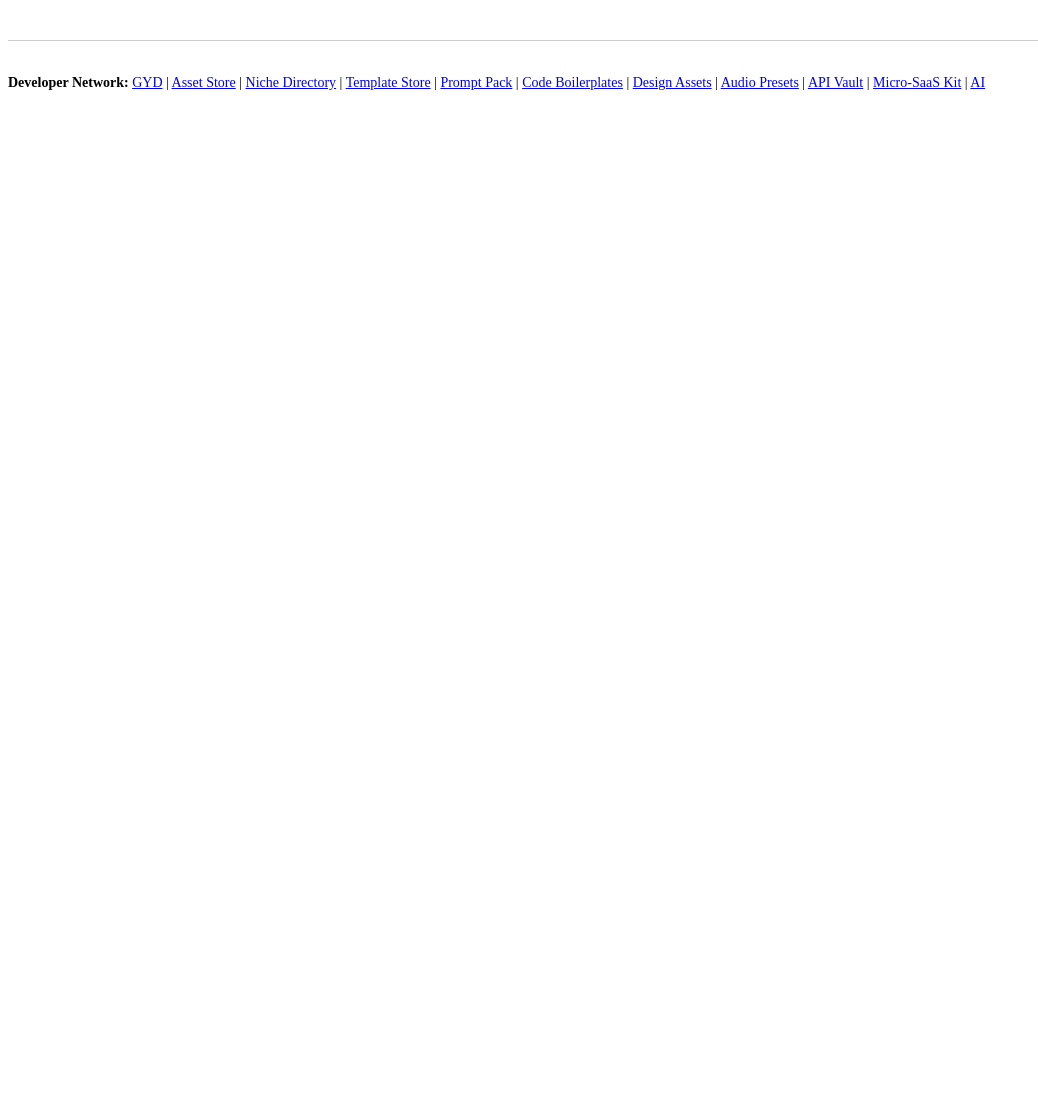
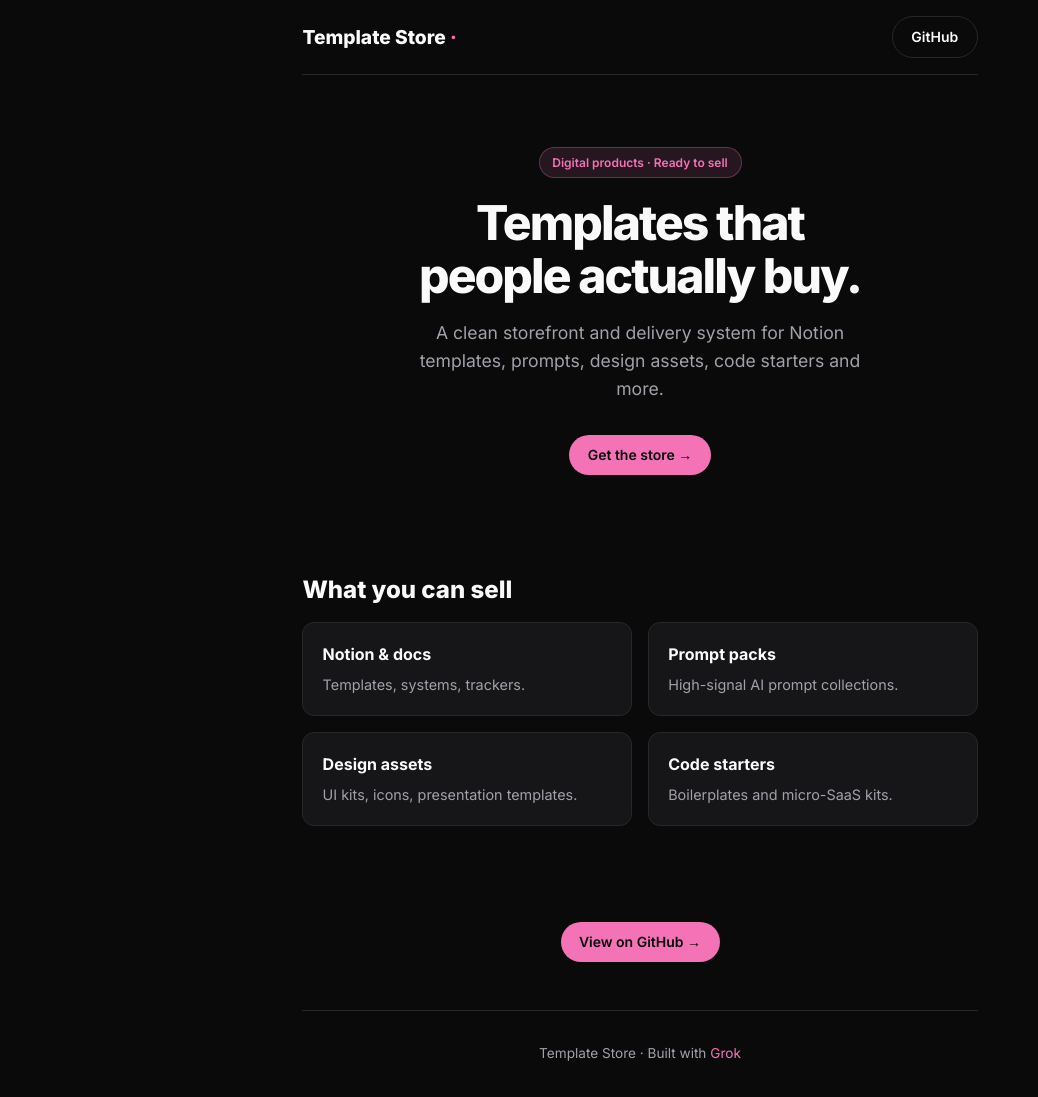
Before and after one commit to ram133/template-store, a plain HTML site: page index.html in a window 1280 px wide. Shown: the whole page, without its empty margins (0-1038 px from the left). Before the commit the page ends 800 px from the top, so only its background shows below. Drawn offline with Linux system fonts and the light colour scheme.

Commit message:
Product rebuild: Template Store — digital templates for sale

```diff
--- a/index.html
+++ b/index.html
@@ -1,2 +1,59 @@
-<footer style="margin-top:40px;padding-top:20px;border-top:1px solid #ccc;font-size:14px;"><p><strong>Developer Network:</strong> <a href="https://ram133.github.io/gyd/">GYD</a> | <a href="https://ram133.github.io/asset-store/">Asset Store</a> | <a href="https://ram133.github.io/niche-directory/">Niche Directory</a> | <a href="https://ram133.github.io/template-store/">Template Store</a> | <a href="https://ram133.github.io/prompt-pack/">Prompt Pack</a> | <a href="https://ram133.github.io/code-boilerplates/">Code Boilerplates</a> | <a href="https://ram133.github.io/design-assets/">Design Assets</a> | <a href="https://ram133.github.io/audio-presets/">Audio Presets</a> | <a href="https://ram133.github.io/api-vault/">API Vault</a> | <a href="https://ram133.github.io/micro-saas-kit/">Micro-SaaS Kit</a> | <a href="https://ram133.github.io/ai/">AI</a></p></footer></body>
+<!DOCTYPE html>
+<html lang="en">
+<head>
+  <meta charset="UTF-8" />
+  <meta name="viewport" content="width=device-width, initial-scale=1.0" />
+  <title>Template Store — Digital templates ready to sell</title>
+  <meta name="theme-color" content="#0a0a0b" />
+  <link href="https://fonts.googleapis.com/css2?family=Inter:wght@400;500;600;700;800&display=swap" rel="stylesheet" />
+  <style>
+    :root{--bg:#0a0a0b;--card:#161618;--border:#27272a;--text:#fafafa;--muted:#a1a1aa;--accent:#f472b6;--font:'Inter',system-ui,sans-serif}
+    *{box-sizing:border-box;margin:0;padding:0}body{font-family:var(--font);background:var(--bg);color:var(--text);line-height:1.6}
+    .container{max-width:720px;margin:0 auto;padding:0 1.4rem}
+    nav{padding:1rem 0;border-bottom:1px solid var(--border);display:flex;justify-content:space-between;align-items:center}
+    .logo{font-weight:800;font-size:1.2rem;text-decoration:none;color:var(--text)}.logo span{color:var(--accent)}
+    .btn{display:inline-flex;padding:.55rem 1.15rem;border-radius:999px;font-weight:600;font-size:.875rem;text-decoration:none}
+    .btn-primary{background:var(--accent);color:#0a0a0b}.btn-ghost{border:1px solid var(--border);color:var(--text)}
+    .hero{padding:4.5rem 0 3rem;text-align:center}
+    .badge{display:inline-block;background:rgba(244,114,182,.12);border:1px solid rgba(244,114,182,.3);color:var(--accent);font-size:.75rem;font-weight:600;padding:.3rem .8rem;border-radius:999px;margin-bottom:1.2rem}
+    h1{font-size:clamp(2.1rem,5vw,3rem);font-weight:800;letter-spacing:-.04em;line-height:1.1;margin-bottom:1rem}
+    .hero p{color:var(--muted);font-size:1.1rem;max-width:480px;margin:0 auto 2rem}
+    .cta{display:flex;gap:.7rem;justify-content:center;flex-wrap:wrap}
+    section{padding:3rem 0}h2{font-size:1.5rem;font-weight:800;margin-bottom:.8rem}
+    .grid{display:grid;grid-template-columns:1fr 1fr;gap:1rem}@media(max-width:520px){.grid{grid-template-columns:1fr}}
+    .card{background:var(--card);border:1px solid var(--border);border-radius:12px;padding:1.2rem}.card h3{font-size:1rem;margin-bottom:.3rem}.card p{color:var(--muted);font-size:.9rem}
+    footer{border-top:1px solid var(--border);padding:2rem 0;text-align:center;color:var(--muted);font-size:.85rem}footer a{color:var(--accent);text-decoration:none}
+  </style>
+</head>
+<body>
+  <div class="container">
+    <nav>
+      <a href="./" class="logo">Template Store <span>·</span></a>
+      <a href="https://github.com/ram133/template-store" class="btn btn-ghost" target="_blank">GitHub</a>
+    </nav>
+    <header class="hero">
+      <div class="badge">Digital products · Ready to sell</div>
+      <h1>Templates that<br>people actually buy.</h1>
+      <p>A clean storefront and delivery system for Notion templates, prompts, design assets, code starters and more.</p>
+      <div class="cta">
+        <a href="https://github.com/ram133/template-store" class="btn btn-primary" target="_blank">Get the store →</a>
+      </div>
+    </header>
+    <section>
+      <h2>What you can sell</h2>
+      <div class="grid">
+        <div class="card"><h3>Notion & docs</h3><p>Templates, systems, trackers.</p></div>
+        <div class="card"><h3>Prompt packs</h3><p>High-signal AI prompt collections.</p></div>
+        <div class="card"><h3>Design assets</h3><p>UI kits, icons, presentation templates.</p></div>
+        <div class="card"><h3>Code starters</h3><p>Boilerplates and micro-SaaS kits.</p></div>
+      </div>
+    </section>
+    <section style="text-align:center;padding-bottom:3rem">
+      <a href="https://github.com/ram133/template-store" class="btn btn-primary" target="_blank">View on GitHub →</a>
+    </section>
+    <footer>
+      <p>Template Store · Built with <a href="https://x.ai">Grok</a></p>
+    </footer>
+  </div>
+</body>
 </html>
```
Also changed, not shown: 1 other file.
